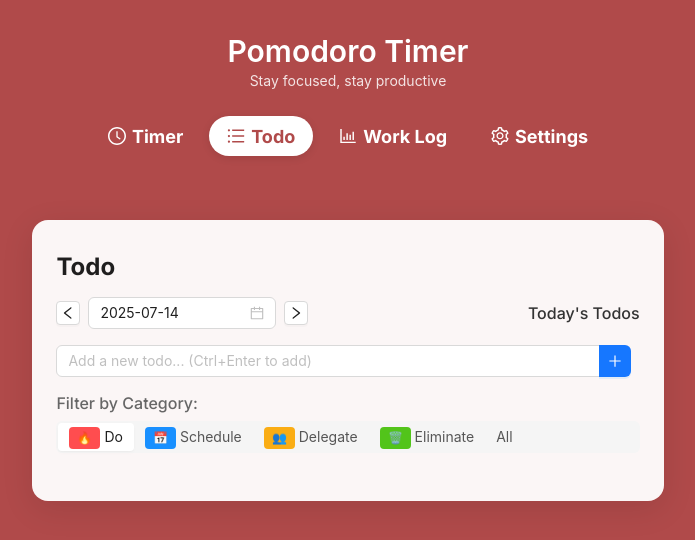
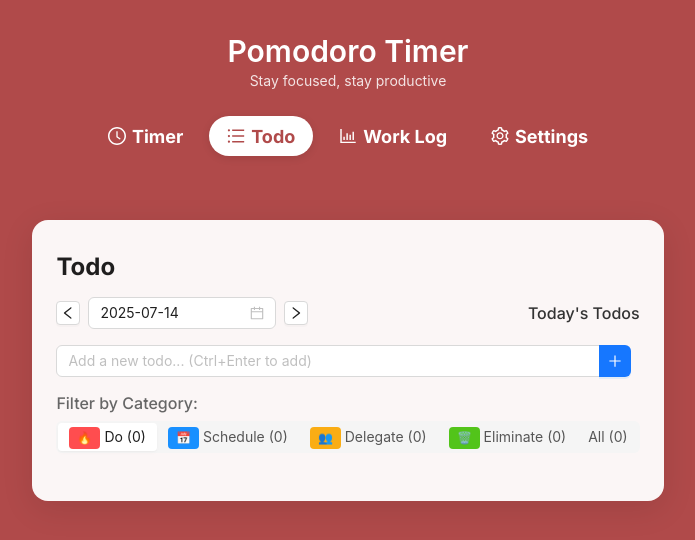
Before and after one commit to maxyzli/pomodoro-timer, a React (Vite) app: page / in a window 1280 px wide. Both pictures are taken after a click on the element "Todo". Shown: the top 540 px of the page, without its empty margins (292-987 px from the left). Built offline with nearby package versions, Linux system fonts and the light colour scheme.

Commit message:
feat: add todo count display for each category filter

```diff
--- a/src/components/TodoPage.tsx
+++ b/src/components/TodoPage.tsx
@@ -91,6 +91,12 @@ export const TodoPage: React.FC<TodoPageProps> = ({
   // Only limit DO category to 3 todos total (completed or not)
   const maxDoTodos = 3;
   const totalDoCount = todos.filter(todo => todo.category === 'do').length;
+
+  // Count todos by category
+  const getCategoryCount = (category: EisenhowerCategory | 'all') => {
+    if (category === 'all') return todos.length;
+    return todos.filter(todo => todo.category === category).length;
+  };
 
 
   const getDoStatus = () => {
@@ -249,7 +255,7 @@ export const TodoPage: React.FC<TodoPageProps> = ({
               label: (
                 <span>
                   <Tag color={getCategoryColor('do')} style={{ margin: 0, marginRight: 4 }}>🔥</Tag>
-                  Do
+                  Do ({getCategoryCount('do')})
                 </span>
               ),
               value: 'do'
@@ -258,7 +264,7 @@ export const TodoPage: React.FC<TodoPageProps> = ({
               label: (
                 <span>
                   <Tag color={getCategoryColor('schedule')} style={{ margin: 0, marginRight: 4 }}>📅</Tag>
-                  Schedule
+                  Schedule ({getCategoryCount('schedule')})
                 </span>
               ),
               value: 'schedule'
@@ -267,7 +273,7 @@ export const TodoPage: React.FC<TodoPageProps> = ({
               label: (
                 <span>
                   <Tag color={getCategoryColor('delegate')} style={{ margin: 0, marginRight: 4 }}>👥</Tag>
-                  Delegate
+                  Delegate ({getCategoryCount('delegate')})
                 </span>
               ),
               value: 'delegate'
@@ -276,12 +282,12 @@ export const TodoPage: React.FC<TodoPageProps> = ({
               label: (
                 <span>
                   <Tag color={getCategoryColor('eliminate')} style={{ margin: 0, marginRight: 4 }}>🗑️</Tag>
-                  Eliminate
+                  Eliminate ({getCategoryCount('eliminate')})
                 </span>
               ),
               value: 'eliminate'
             },
-            { label: 'All', value: 'all' },
+            { label: `All (${getCategoryCount('all')})`, value: 'all' },
           ]}
           style={{ width: '100%' }}
         />
```
